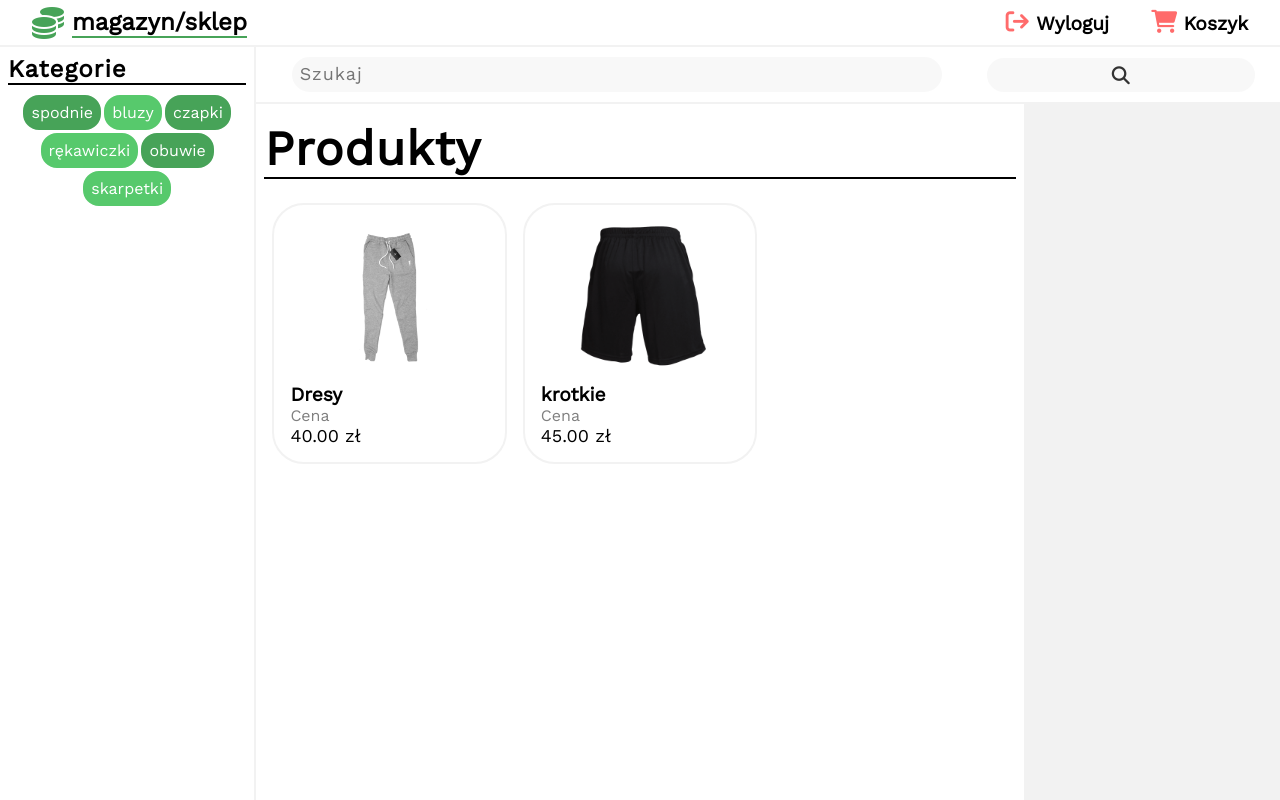
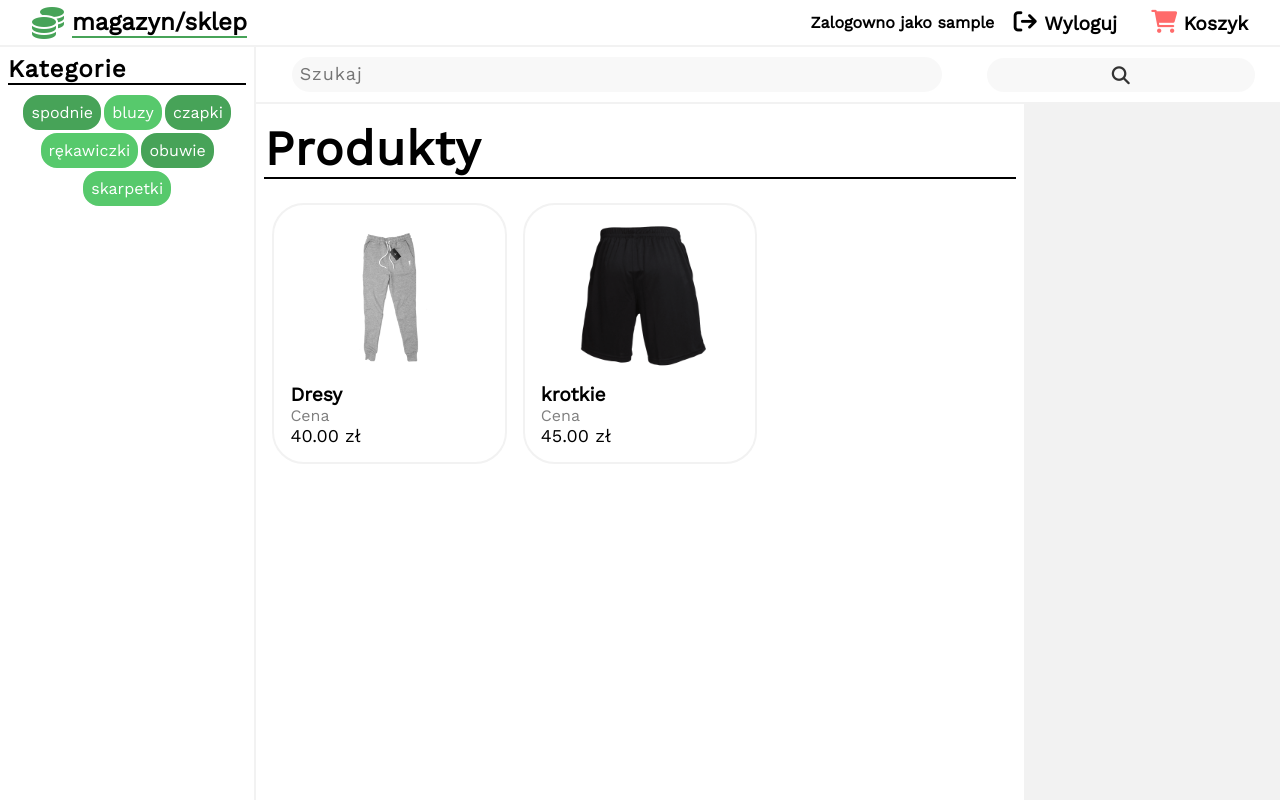
Before and after one commit to LukaszMiazek/Magazyn, a PHP site: page /sklep.php?kat=1 in a window 1280 px wide. Run offline with PHP 8.4, Linux system fonts and the light colour scheme; the visitor is signed in with stand-in values (Sample User, id 1); data comes from the database, SQL or seed files in the repository; some libraries are stand-ins or nearby versions.

Commit message:
Update sklep.php

```diff
--- a/mag/sklep.php
+++ b/mag/sklep.php
@@ -24,12 +24,15 @@
 					echo '</div>';
 
 					echo '<div class="panel">';
+					echo 'Zalogowno jako '.$_SESSION['login'];
 						?>
 
 						<form action="klient.php" method="post">
 
 							<input type="hidden" name="wlog"	required>
+							<div class="wyloguj">
 							<button type="submit"><i class="fa-solid fa-arrow-right-from-bracket"></i> Wyloguj </button>
+							</div>
 
 						</form>
 
```
